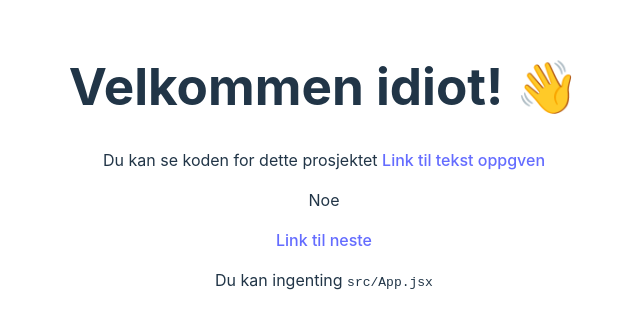
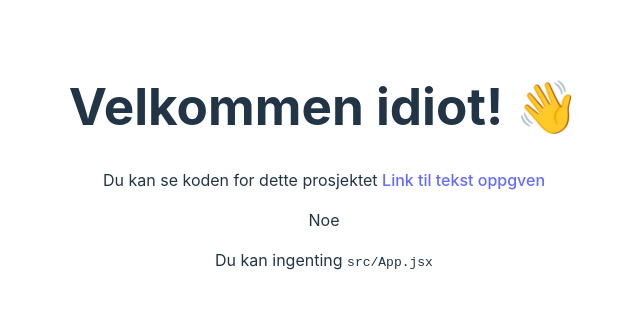
Before and after one commit to chrisslettebo/Bekk-Project, a React (Vite) app: page /page_1 in a window 1280 px wide. Shown: the part 234-562 px from the top of the page, without its empty margins (316-956 px from the left). Built offline with nearby package versions, Linux system fonts and the light colour scheme.

Commit message:
ser om det funker

```diff
--- a/src/App.jsx
+++ b/src/App.jsx
@@ -16,9 +16,7 @@ function App() {
       <p>
           Noe
       </p>
-        <Link href="/page_1">
-            Link til neste
-        </Link>
+
       <p>
         Du kan ingenting <code>src/App.jsx</code>
       </p>
```
